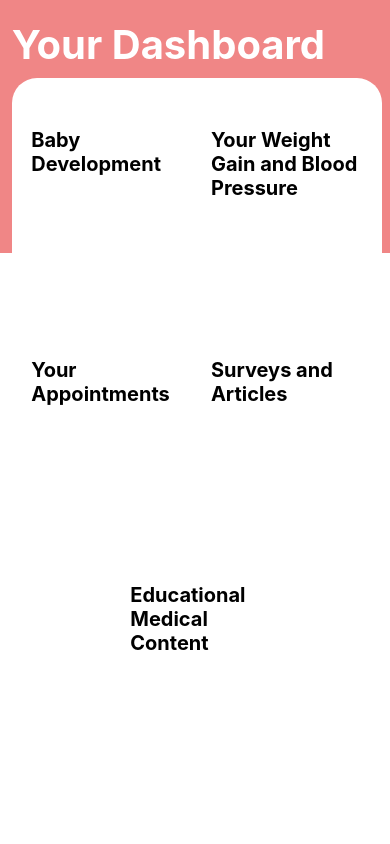
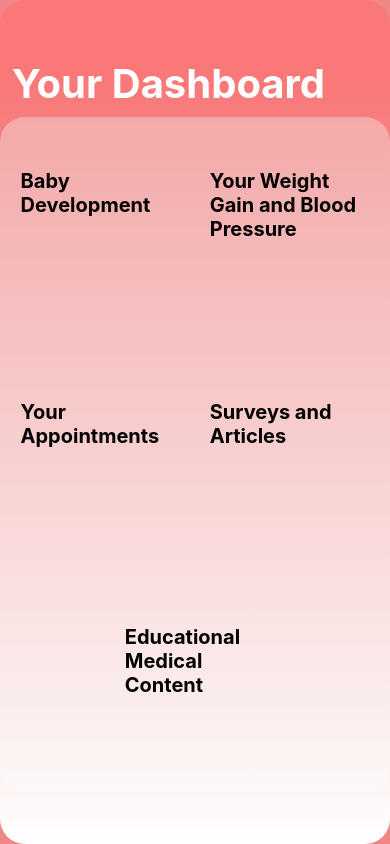
Before and after one commit to anshchokshi/HealthyMomAndChild, a React Native app in the folder src/: screen /Dashboard in a window 390 px wide. Built offline with nearby package versions, Linux system fonts and the light colour scheme; no server answers; the database is empty.

Commit message:
UserDash UI updates

```diff
--- a/src/screens/UserDash.js
+++ b/src/screens/UserDash.js
@@ -3,7 +3,7 @@ import React, { useEffect, useState, useContext} from 'react';
 import { Button, StyleSheet, Text, TouchableOpacity, View, Modal, Pressable } from 'react-native'
 import { firebase } from '../firebase'
 import { Header } from '@rneui/themed'
-import {LinearGradient} from 'react-native-linear-gradient';
+import {LinearGradient} from 'expo-linear-gradient';
 import { Image } from '@rneui/themed';
 
 const UserDash = () => {
@@ -21,7 +21,13 @@ const UserDash = () => {
     return(
         <View style={styles.container}>
             <View style={styles.headerContainer}>
-                <Text style={styles.textMargin}>Your Dashboard</Text>
+                <LinearGradient
+                    colors= {['#fa7878','#F08686', 'white']}
+                    style= {styles.gradientHeaderStyle}
+                    locations= {[0.1, 0.2, 1.0]}
+                >
+                    <Text style={styles.textMargin}>Your Dashboard</Text>
+                </LinearGradient>
             </View>
             <View
                 style = {styles.dashContainer}>
@@ -34,14 +40,14 @@ const UserDash = () => {
                 <View style={styles.modalView}>
                     <Text style={styles.modalText}>This feature will be developed later.</Text>
                     <Pressable
-                         style={styles.buttonClose}
+                        style={styles.buttonClose}
                         onPress={() => setModalVisible(!modalVisible)}
-                         >
-                         <Text style={{fontSize:17}}>Hide</Text>
+                        >
+                        <Text style={{fontSize:17}}>Hide</Text>
                         </Pressable>
                     </View>
 
-                 </Modal>
+                </Modal>
                 {/* <Text>MainPage</Text> */}
                 <View style={styles.buttonCont}>
                     <TouchableOpacity style={styles.buttonLeft}
@@ -87,27 +93,32 @@ const styles = StyleSheet.create({
         // alignItems: 'center',
         backgroundColor:'#ffffff',
       },
+      gradientHeaderStyle :{
+        width: "100%",
+        height: "100%",
+        borderRadius: "25px"
+      },
       headerContainer :{
         width: "100%",
-        height: "30%",
+        height: "100%",
         backgroundColor: "#F08686",
       },
       dashContainer :{
           position: "absolute",
-          marginTop: "20%",
-          marginLeft: "3%",
-          marginRight: "3%",
-          width: "95%",
+          marginTop: "30%",
+        //   marginLeft: "3%",
+        //   marginRight: "3%",
+          width: "100%",
           height: "80%",
-          backgroundColor: '#ffffff',
-          borderRadius: "25px"
+          backgroundColor: 'rgba(250, 250, 250, 0.35)',
+          borderRadius: "25px",
       },
       textMargin :{
-          marginTop: "5%",
+          marginTop: "15%",
           marginLeft: "3%",
           fontSize: "40px",
           color: "#ffffff",
-          fontWeight:"bold"
+          fontWeight:"bold",
       },
       buttonCont: {
           width: "100%",
@@ -126,7 +137,7 @@ const styles = StyleSheet.create({
           marginRight: "3%",
           position: "relative",
           left: 0,
-        //   backgroundColor: "#000000",
+        //   backgroundColor: "rgba(250, 250, 250, 0.5)",
           borderRadius: "25%",
           flex: 1
       },
@@ -138,7 +149,7 @@ const styles = StyleSheet.create({
         // marginLeft: "3%",
         marginRight: "3%",
         // position: "relative",
-        // backgroundColor: "#000000",
+        // backgroundColor: "rgba(250, 250, 250, 0.5)",
         // right: 0,
         borderRadius: "25%",
         flex: 1
```
Also changed, not shown: src/package.json (+5 -2 lines).
